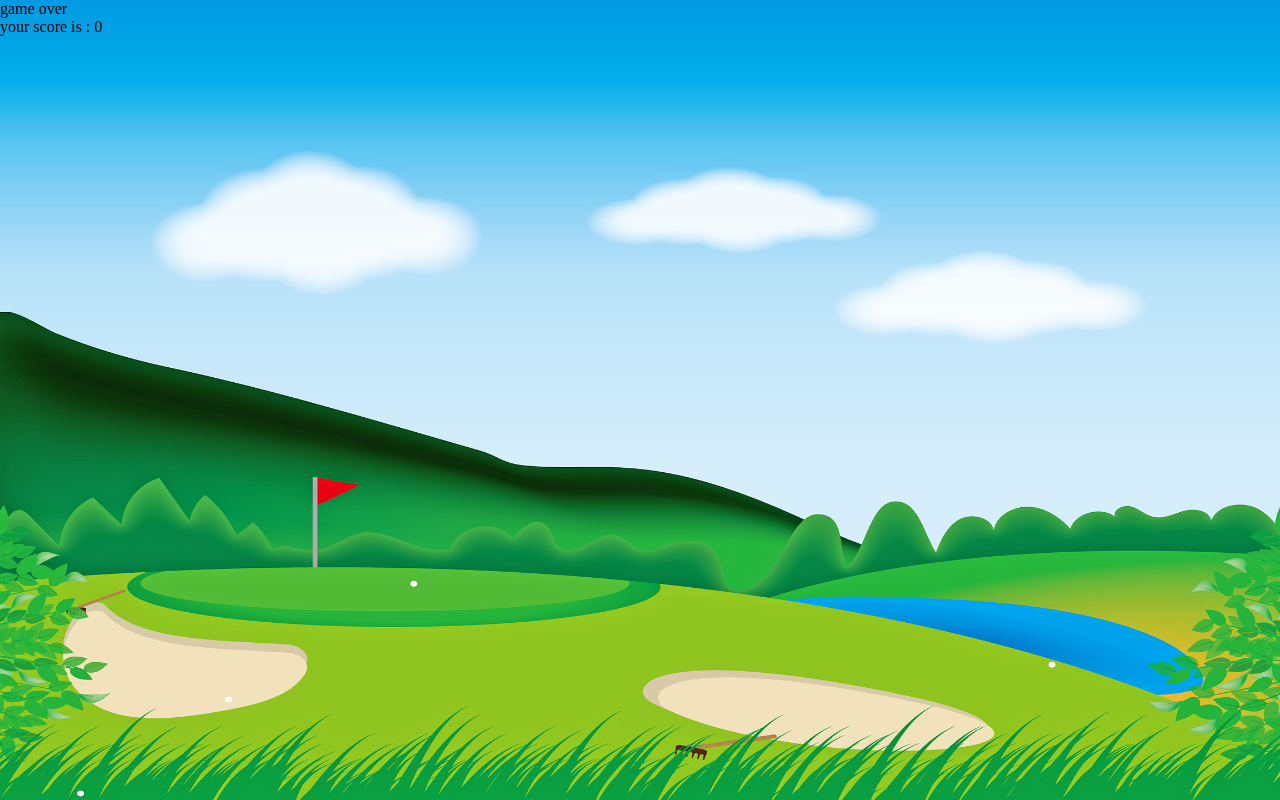
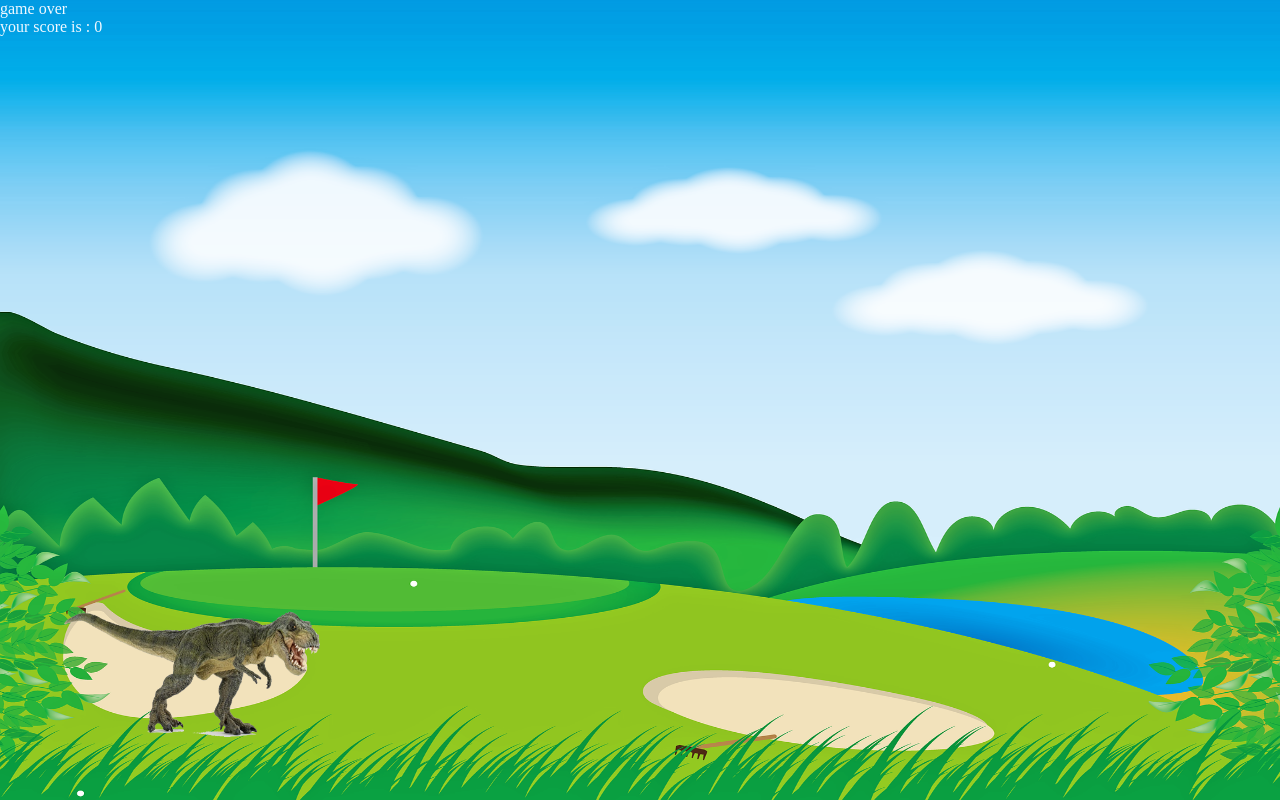
Before and after one commit to Anwarul07/Action, a plain HTML site: page index.html in a window 1280 px wide. Drawn offline with Linux system fonts and the light colour scheme.

Commit message:
update action.css

```diff
--- a/action.css
+++ b/action.css
@@ -8,4 +8,17 @@
   background-size:100vw 100vh;
   height:100vh;
   width: 100vw;
+  color: aliceblue;
 }
+.dino{
+  background-image: url("files/dino.png");
+  height: 20vw;
+  width: 20vw;
+  background-position: center;
+  background-size:100%;
+  background-repeat: no-repeat;
+  position:absolute;
+  bottom: 0;
+  left: 5vw;
+
+}
```
